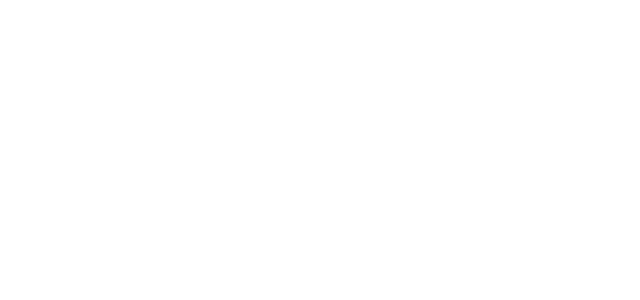
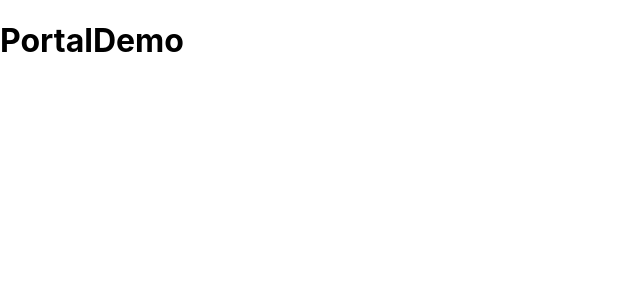
Before and after one commit to deepak252/Reactjs-Tutorial, a React (Create React App) app: page / in a window 1280 px wide. Shown: the top 300 px of the page, without its empty margins (0-640 px from the left). Built offline with nearby package versions, Linux system fonts and the light colour scheme.

Commit message:
Portal example

```diff
--- a/public/index.html
+++ b/public/index.html
@@ -29,6 +29,7 @@
     <body>
         <noscript>You need to enable JavaScript to run this app.</noscript>
         <div id="root"></div>
+        <div id="portal-root"></div>
         <!--
       This HTML file is a template.
       If you open it directly in the browser, you will see an empty page.
--- a/src/App.js
+++ b/src/App.js
@@ -1,9 +1,10 @@
 import "./App.css";
+import PortalDemo from "./components/PortalDemo";
 
 function App() {
     return (
         <div className="App">
-
+            <PortalDemo />
         </div>
     );
 }
--- /dev/null
+++ b/src/components/PortalDemo.js
@@ -0,0 +1,13 @@
+import ReactDOM from 'react-dom';
+
+const portalRoot =document.getElementById("portal-root");
+function PortalDemo() {
+  return (
+    ReactDOM.createPortal(
+        <h1>PortalDemo</h1>,
+        portalRoot
+    )
+  )
+}
+
+export default PortalDemo
```
